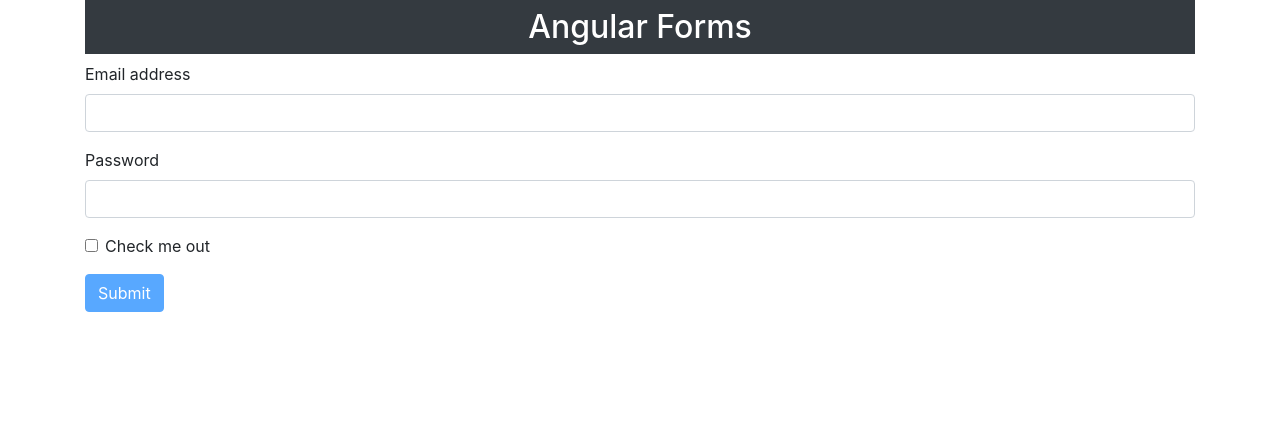
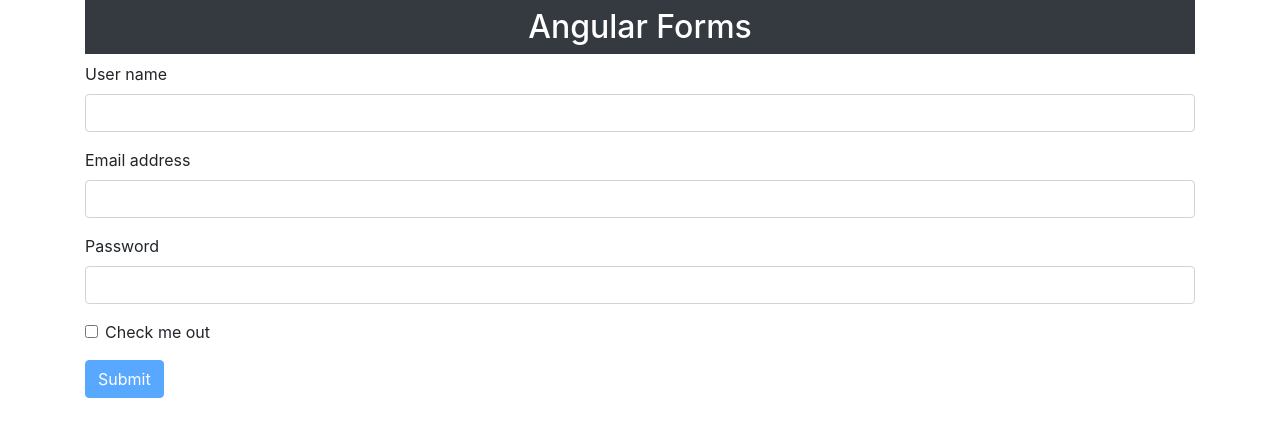
Before and after one commit to vinod-rai/angular-from, an Angular app: page / in a window 1280 px wide. Shown: the top 436 px of the page. Built offline with nearby package versions, Linux system fonts and the light colour scheme.

Commit message:
added varidators

```diff
--- a/src/app/app.component.html
+++ b/src/app/app.component.html
@@ -4,6 +4,22 @@
   </div>
   <div>
     <form #form="ngForm" (ngSubmit)="onSubmit(form)">
+      <div class="mb-3">
+        <label for="username" class="form-label">User name</label>
+        <input type="text" class="form-control" #username="ngModel" name="username" ngModel required minlength="5" pattern="^[A-Za-z ]+$">
+        <div *ngIf="username.dirty && username.invalid">
+          <div *ngIf="username.errors.required" class="alert alert-danger">
+            Please enter uesrname
+          </div>
+          <div *ngIf="username.errors.minlength" class="alert alert-danger">
+            Uesr name must be at least {{username.errors.minlength.requiredLength}} characters
+          </div>
+          <div *ngIf="username.errors.pattern" class="alert alert-danger">
+            Uesr name contains only letters and space
+          </div>
+        </div>
+      </div>
+
       <div class="mb-3">
         <label for="email" class="form-label">Email address</label>
         <input type="email" required class="form-control" #email="ngModel" name="email" ngModel>
```
